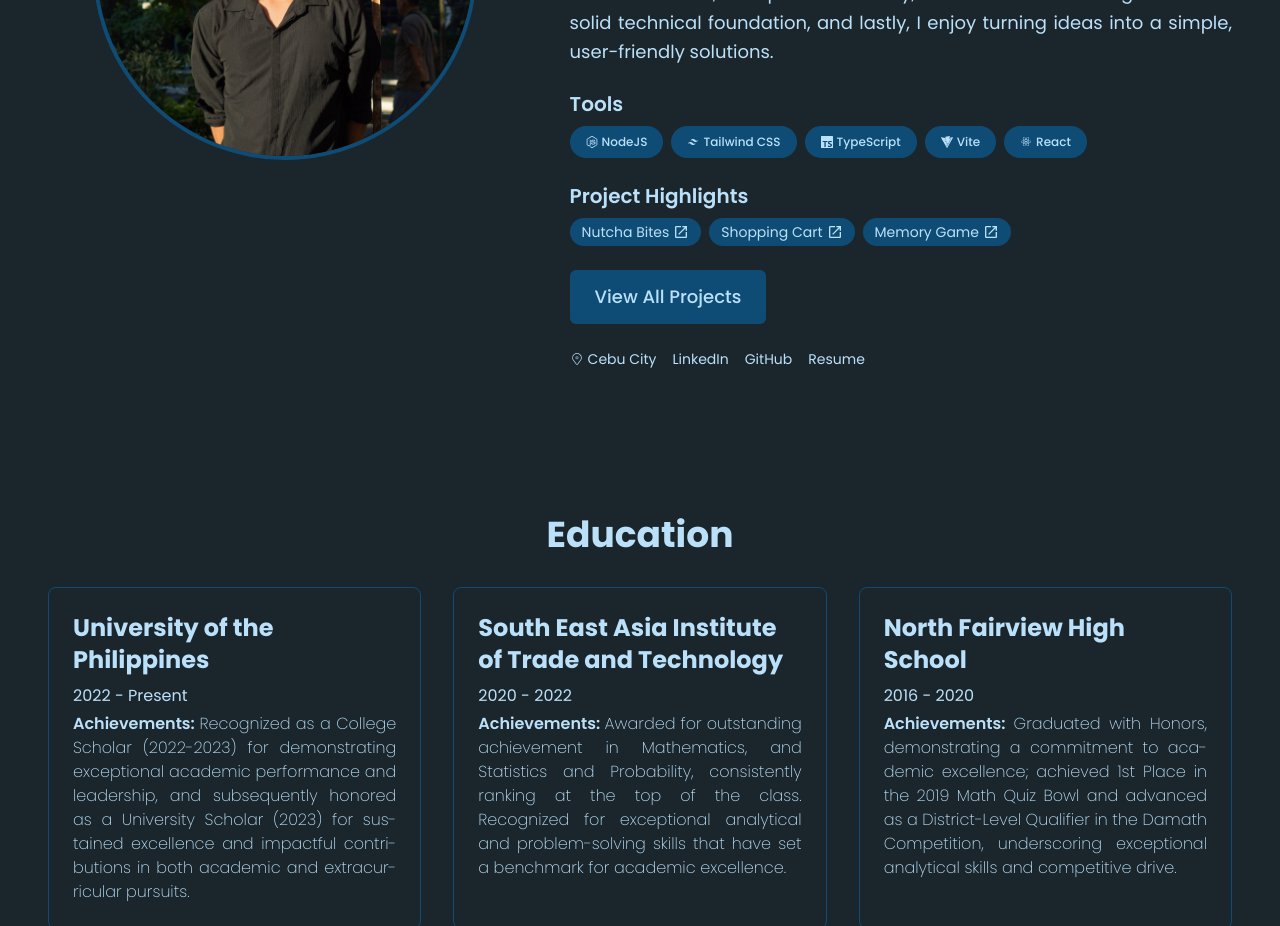
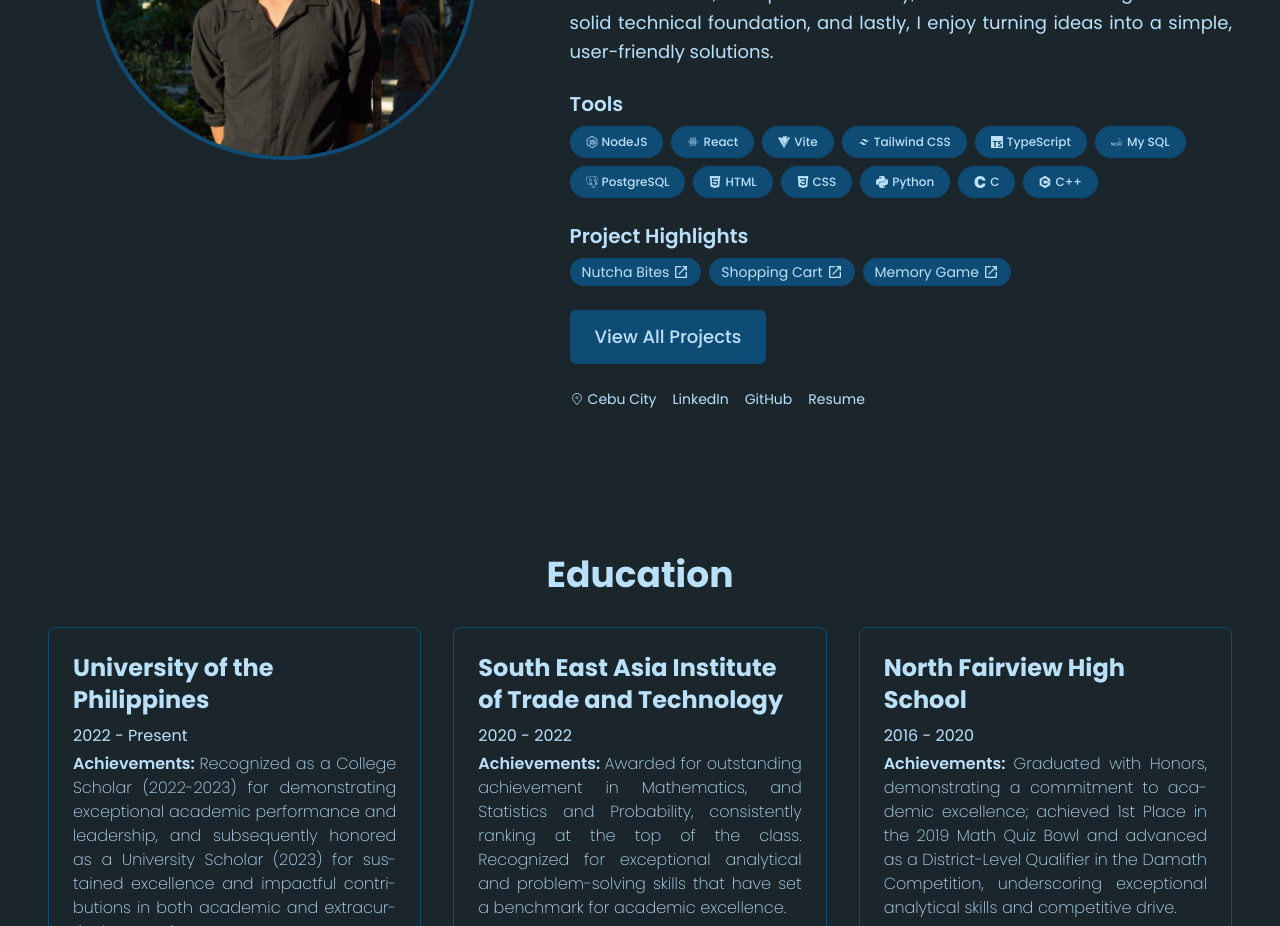
Before and after one commit to jlescarlan11/Portfolio, a React (Vite) app: page /#hero in a window 1280 px wide. Before the commit this address led to /. Shown: the part 1120-2046 px from the top of the page. Built offline with nearby package versions, Linux system fonts and the light colour scheme.

Commit message:
Added tools

```diff
--- a/src/components/About.tsx
+++ b/src/components/About.tsx
@@ -3,8 +3,15 @@ import { BiLogoReact, BiLogoTailwindCss } from "react-icons/bi";
 import { CiLocationOn } from "react-icons/ci";
 import { MdOpenInNew } from "react-icons/md";
 import {
+  SiC,
+  SiCplusplus,
+  SiCss3,
+  SiHtml5,
   SiJavascript,
+  SiMysql,
   SiNodedotjs,
+  SiPostgresql,
+  SiPython,
   SiRedux,
   SiTypescript,
   SiVite,
@@ -75,6 +82,13 @@ const projectHighlights: ProjectHighlight[] = [
 // TechIcon Component
 // -----------------------------------------------------------------------------
 const techIconMap: { [key: string]: JSX.Element } = {
+  HTML: <SiHtml5 title="HTML" />,
+  CSS: <SiCss3 title="CSS" />,
+  Python: <SiPython title="Python" />,
+  C: <SiC title="C" />,
+  "C++": <SiCplusplus title="C++" />,
+  "My SQL": <SiMysql title="MySQL" />,
+  PostgreSQL: <SiPostgresql title="PostgreSQL" />,
   TypeScript: <SiTypescript title="TypeScript" />,
   "Tailwind CSS": <BiLogoTailwindCss title="Tailwind CSS" />,
   Vite: <SiVite title="Vite" />,
@@ -95,7 +109,20 @@ const TechBadge: React.FC<{ tech: string }> = ({ tech }) => {
   );
 };
 
-const techStacks = ["NodeJS", "Tailwind CSS", "TypeScript", "Vite", "React"];
+const techStacks = [
+  "NodeJS",
+  "React",
+  "Vite",
+  "Tailwind CSS",
+  "TypeScript",
+  "My SQL",
+  "PostgreSQL",
+  "HTML",
+  "CSS",
+  "Python",
+  "C",
+  "C++",
+];
 
 const BioSection = () => {
   return (
```
